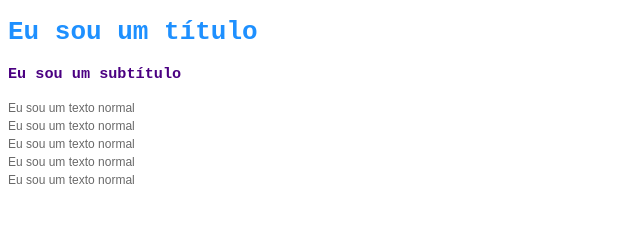
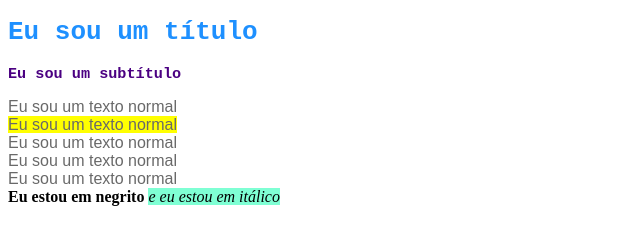
Before and after one commit to RafaelSampaio777/projeto-rafael-sampaio, a plain HTML site: page index.html in a window 1280 px wide. Shown: the whole page, without its empty margins (0-640 px from the left). Drawn offline with Linux system fonts and the light colour scheme.

Commit message:
css externo

```diff
--- a/index.html
+++ b/index.html
@@ -5,26 +5,17 @@
     <meta http-equiv="X-UA-Compatible" content="IE=edge">
     <meta name="viewport" content="width=device-width, initial-scale=1.0">
     <title>Projeto IOT Revolucionário</title>
-    <style>
-        h1 {
-            color: dodgerblue; font-family: monospace;
-        }
-
-        h3 {
-            color: indigo; font-family: monospace;
-        }
-        span {
-            color: dimgray; font-family: Arial; font-size: 12px;
-        }
-    </style>
+    <link rel="stylesheet" href="style.css">
 </head>
 <body>
     <h1 >Eu sou um título</h1>
     <h3 >Eu sou um subtítulo</h3>
     <span >Eu sou um texto normal</span><br>
+    <span class="destaque">Eu sou um texto normal</span><br>
     <span >Eu sou um texto normal</span><br>
     <span >Eu sou um texto normal</span><br>
     <span >Eu sou um texto normal</span><br>
-    <span >Eu sou um texto normal</span>
+    <b>Eu estou em negrito</b>
+    <i class="destaque" id="destaqueEspecial">e eu estou em itálico</i>
 </body>
 </html>
--- /dev/null
+++ b/style.css
@@ -0,0 +1,23 @@
+h1 {
+    color: dodgerblue;
+    font-family: monospace;
+}
+
+h3 {
+    color: indigo;
+    font-family: monospace;
+}
+
+span {
+    color: dimgray;
+    font-family: Arial;
+    font-size: 16px;
+}
+
+.destaque {
+    background-color: yellow;
+}
+
+#destaqueEspecial {
+    background-color: aquamarine;
+}
```
